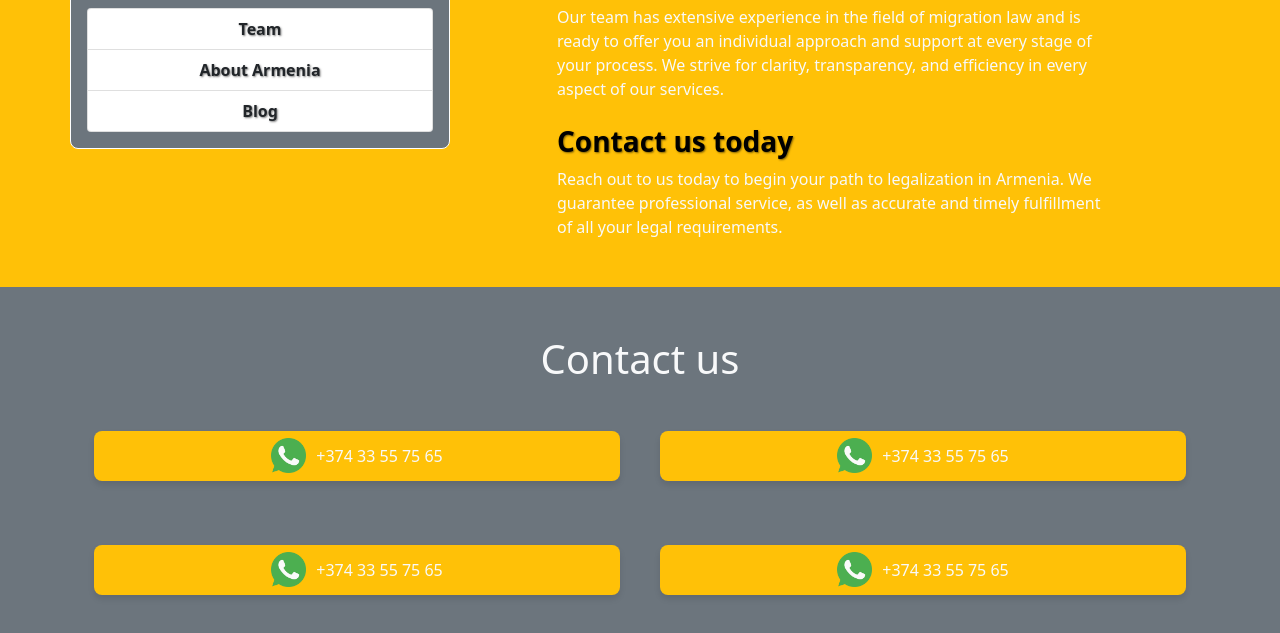
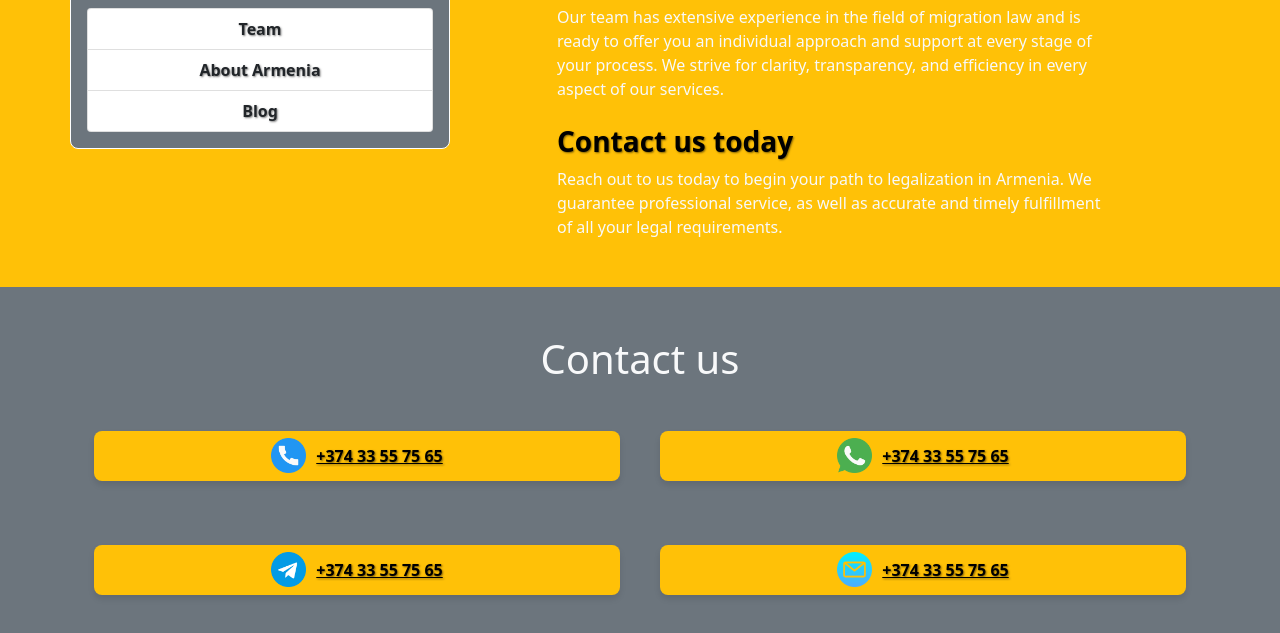
Before and after one commit to Biainili/ArmService_BootStrap, a plain HTML site: page index.html in a window 1280 px wide. Shown: the part 4884-5517 px from the top of the page. Drawn offline with nearby package versions, Linux system fonts and the light colour scheme.

Commit message:
FirstCommit1

```diff
--- a/index.html
+++ b/index.html
@@ -414,11 +414,11 @@
             <div class="col-md">
               <div class="mb-3 bg-warning item_contact">
                 <img
-                  src="./img/whatsapp.png"
+                  src="./img/telephone.png"
                   alt="What's App"
                   class="icon_size"
                 />
-                <a>+374 33 55 75 65</a>
+                <a class="text_black">+374 33 55 75 65</a>
               </div>
             </div>
             <div class="col-md">
@@ -428,7 +428,7 @@
                   alt="What's App"
                   class="icon_size"
                 />
-                <a>+374 33 55 75 65</a>
+                <a class="text_black">+374 33 55 75 65</a>
               </div>
             </div>
           </div>
@@ -436,21 +436,21 @@
             <div class="col-md">
               <div class="mb-3 bg-warning item_contact">
                 <img
-                  src="./img/whatsapp.png"
+                  src="./img/telegram.png"
                   alt="What's App"
                   class="icon_size"
                 />
-                <a>+374 33 55 75 65</a>
+                <a class="text_black">+374 33 55 75 65</a>
               </div>
             </div>
             <div class="col-md">
               <div class="mb-3 bg-warning item_contact">
                 <img
-                  src="./img/whatsapp.png"
+                  src="./img/email10.png"
                   alt="What's App"
                   class="icon_size"
                 />
-                <a>+374 33 55 75 65</a>
+                <a class="text_black">+374 33 55 75 65</a>
               </div>
             </div>
           </div>
```
Also changed, not shown: img/email10.png (added), img/telegram.png (added), img/telephone.png (added).
